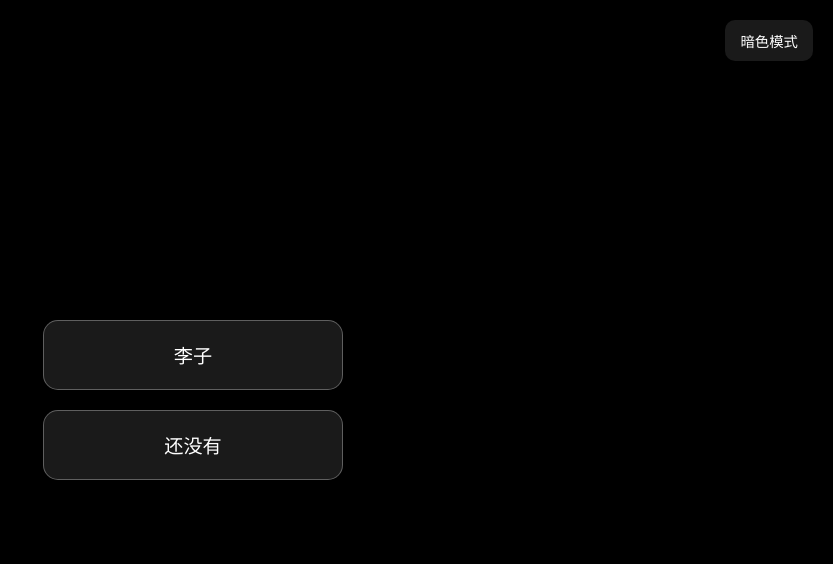
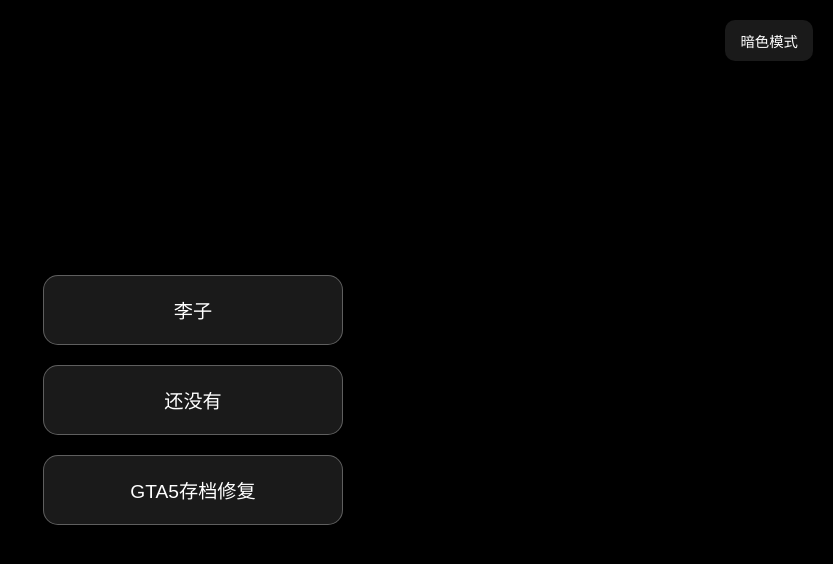
Before and after one commit to LigeLoveRosita/--zhuzhuzhan, a plain HTML site: page index.html in a window 1280 px wide. Shown: the whole page, without its empty margins (447-1280 px from the left). Drawn offline with Linux system fonts and the light colour scheme.

Commit message:
增加GTA5存档修复对应的博客链接

```diff
--- a/index.html
+++ b/index.html
@@ -97,6 +97,7 @@
 
   <a href="https://lzd.kizuki.wiki/" class="glass-button">李子</a>
   <a href="https://example.com/page2" class="glass-button">还没有</a>
+  <a href="https://lzd.kizuki.wiki/archives/gta5xiufu" class="glass-button">GTA5存档修复</a>
 
   <script>
 	function toggleTheme() {
```
